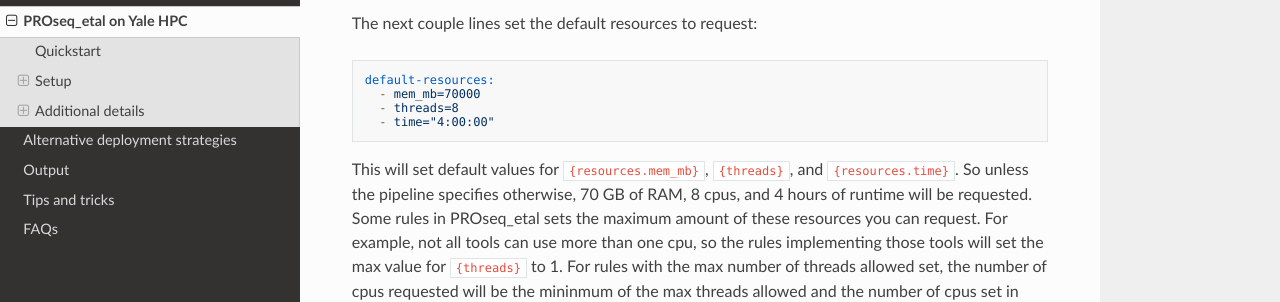
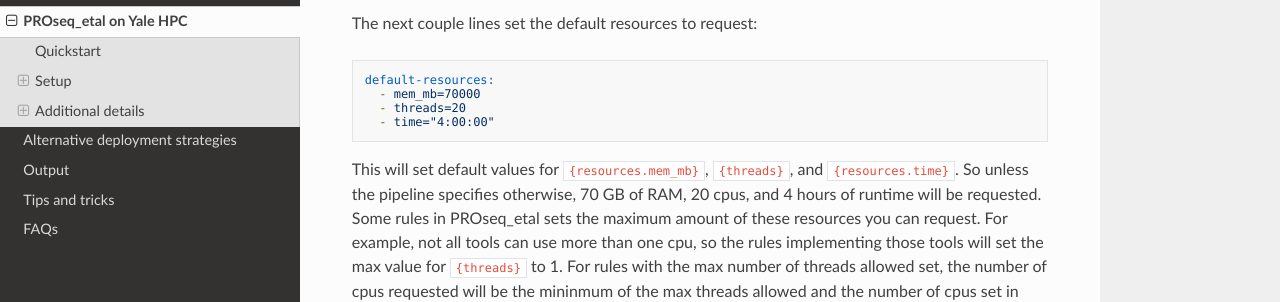
Before and after one commit to isaacvock/PROseq_etal, an MkDocs documentation site: the page built from docs/simon.md, in a window 1280 px wide and 900 px high, scrolled down 5971 px. Shown: the part 159-461 px from the top of the window. Built offline with MkDocs 1.6.1, drawn with Linux system fonts in a browser that asks for light colours; nearby versions of some CDN libraries; some of the changed text lies outside the part shown.

Commit message:
Updated documentation to reflect yale_profile changes

````diff
--- a/docs/simon.md
+++ b/docs/simon.md
@@ -222,11 +222,11 @@
 ``` yaml
 default-resources:
   - mem_mb=70000
-  - threads=8
+  - threads=20
   - time="4:00:00"
 ```
 
-This will set default values for `{resources.mem_mb}`, `{threads}`, and `{resources.time}`. So unless the pipeline specifies otherwise, 70 GB of RAM, 8 cpus, and 4 hours of runtime will be requested. Some rules in PROseq_etal sets the maximum amount of these resources you can request. For example, not all tools can use more than one cpu, so the rules implementing those tools will set the max value for `{threads}` to 1. For rules with the max number of threads allowed set, the number of cpus requested will be the mininmum of the max threads allowed and the number of cpus set in `default-resources`.
+This will set default values for `{resources.mem_mb}`, `{threads}`, and `{resources.time}`. So unless the pipeline specifies otherwise, 70 GB of RAM, 20 cpus, and 4 hours of runtime will be requested. Some rules in PROseq_etal sets the maximum amount of these resources you can request. For example, not all tools can use more than one cpu, so the rules implementing those tools will set the max value for `{threads}` to 1. For rules with the max number of threads allowed set, the number of cpus requested will be the mininmum of the max threads allowed and the number of cpus set in `default-resources`.
 
 Finally, a number of additional settings are specified. These are optional parameters that are effectively passed to the call to `snakemake` in `run_slurm.sh`:
 
````
Also changed, not shown: other parts of docs/simon.md (+1 -1 lines).
